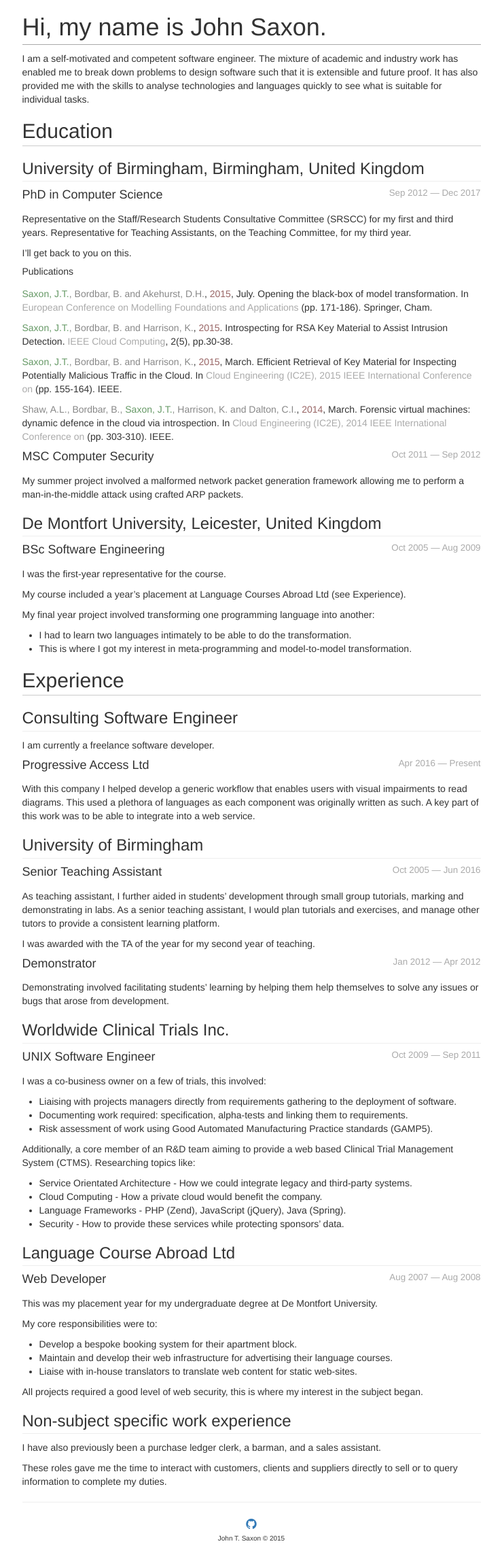
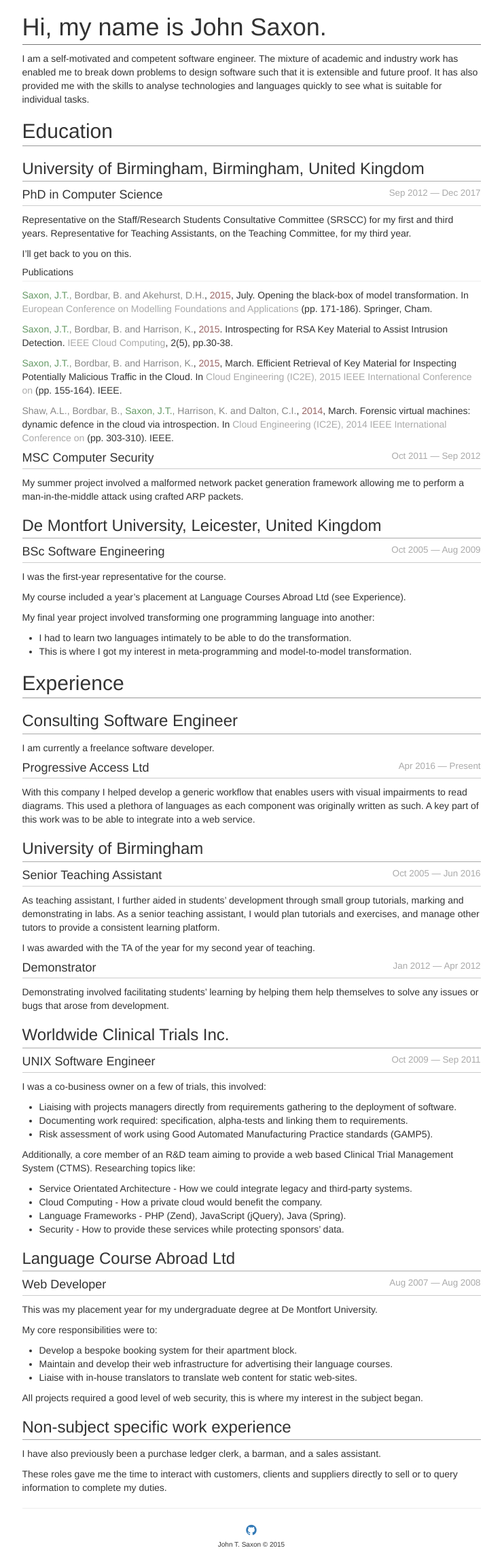
Before and after one commit to sacko87/sacko87.github.io, a Jekyll site: the page built from index.md, in a window 1280 px wide. Shown: the whole page at 68% size, without its empty margins (270-1009 px from the left). Built offline with Jekyll 4.4.1, drawn with Linux system fonts in a browser that asks for light colours; nearby versions of some CDN libraries.

Commit message:
Update master.css

```diff
--- a/css/master.css
+++ b/css/master.css
@@ -8,14 +8,22 @@ h1, h2, h3, h4, h5 {
 }
 
 h1 {
+  border-bottom: 1px solid #777;
+}
+
+h2 {
+  border-bottom: 1px solid #999;
+}
+
+h3 {
   border-bottom: 1px solid #aaa;
 }
 
-h2 {
+h4 {
   border-bottom: 1px solid #ccc;
 }
 
-h3 {
+h5 {
   border-bottom: 1px solid #eee;
 }
 
```
